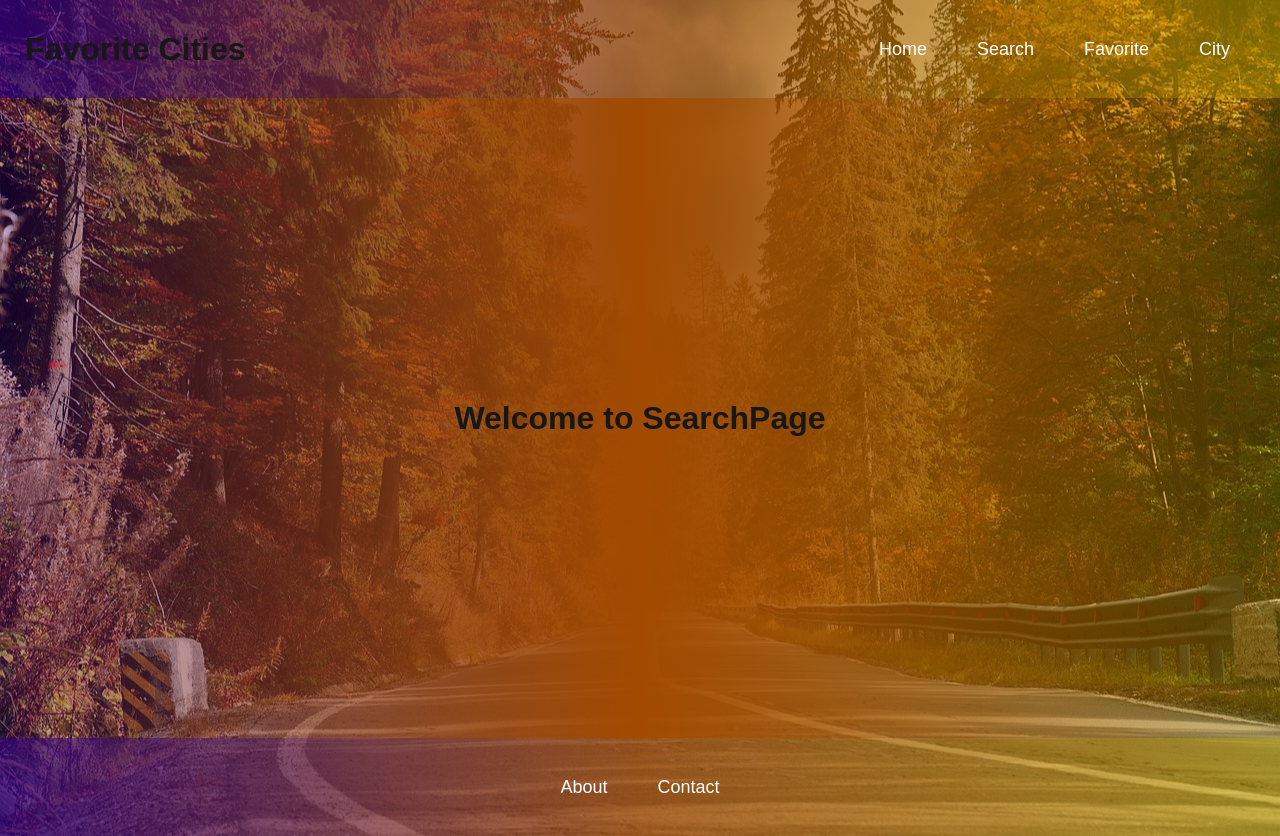
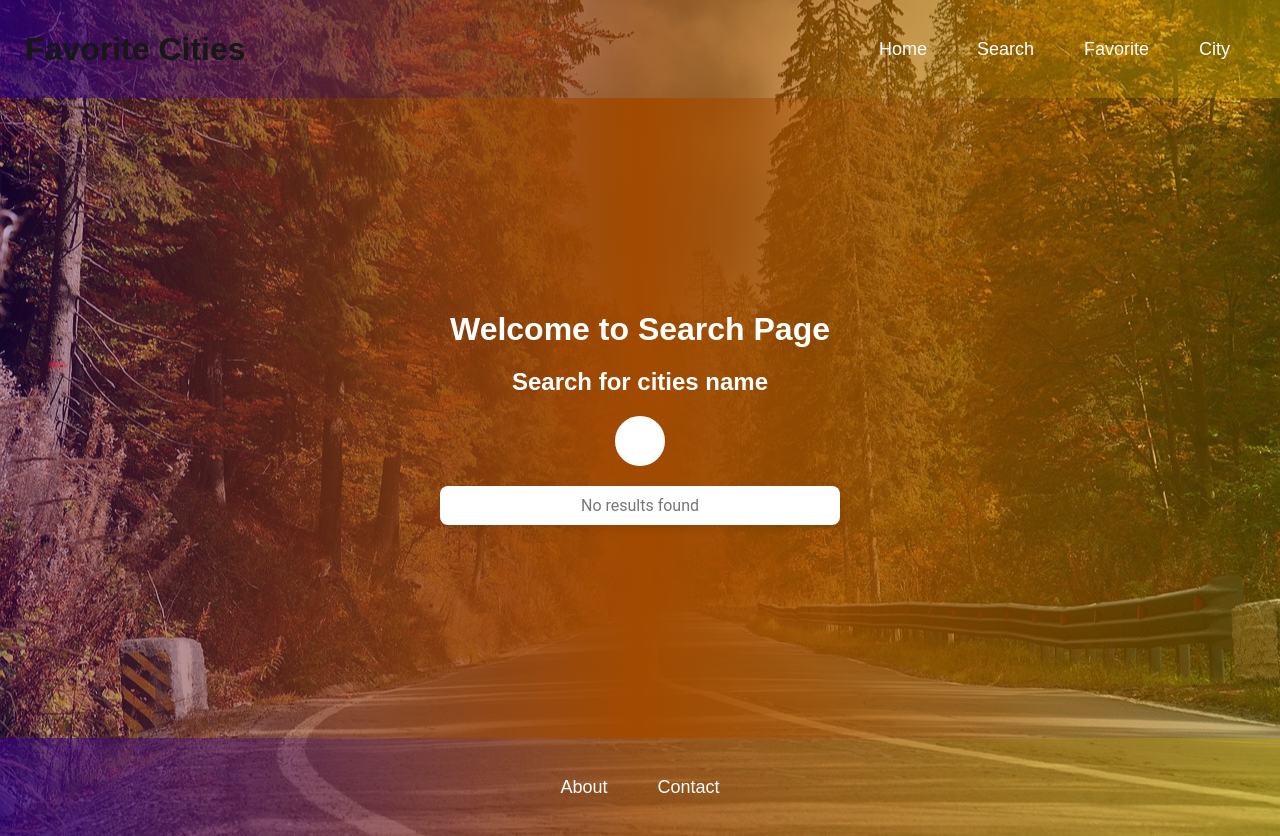
Before and after one commit to mirabelanegotei/FavoriteCities, a Next.js app: page /components/Search in a window 1280 px wide. Built offline with nearby package versions, Linux system fonts and the light colour scheme.

Commit message:
Implement search page with input field and results list

```diff
--- a/src/pages/components/Search.js
+++ b/src/pages/components/Search.js
@@ -3,8 +3,15 @@ import styles from "../../styles/Search.module.css";
 const Search = () =>{
     return (
         <div className={styles.container}>
-            <h1>Welcome to SearchPage</h1>
-        </div>
-    )
-}
+          <h1 className={styles.title}>Welcome to Search Page</h1>
+          <h2 className={styles.title}>Search for cities name</h2>
+          <form className={styles.form}>
+            <input className={styles.input} type="search" placeholder="Search here ..." />
+            <i className={`fas fa-search ${styles.icon}`} ></i>
+          </form>
+          <ul  className={styles.resultsList}>
+           <li className={styles.noResults}>No results found</li>
+          </ul>
+        </div>)}
+
 export default Search;
--- a/src/styles/Search.module.css
+++ b/src/styles/Search.module.css
@@ -9,3 +9,138 @@
     padding: 0;
     margin: 0;
 }
+
+.title {
+    color: white;
+    margin-bottom: 20px;
+}
+
+.form {
+    position: relative;
+    transition: all 1s;
+    width: 50px;
+    height: 50px;
+    background: white;
+    box-sizing: border-box;
+    border-radius: 25px;
+    border: 4px solid white;
+    padding: 5px;
+}
+
+.input {
+    position: absolute;
+    top: 0;
+    left: 0;
+    width: 100%;
+    height: 42.5px;
+    line-height: 30px;
+    outline: 0;
+    border: 0;
+    display: none;
+    font-size: 1em;
+    border-radius: 20px;
+    padding: 0 20px;
+    background: white;
+    color: black;
+}
+
+.icon {
+    box-sizing: border-box;
+    padding: 10px;
+    width: 42.5px;
+    height: 42.5px;
+    position: absolute;
+    top: 0;
+    right: 0;
+    border-radius: 50%;
+    /* color: #8c52ff;  */
+    color: black;
+    text-align: center;
+    font-size: 1.2em;
+    transition: all 1s;
+}
+
+.form:hover {
+    width: 300px;
+    cursor: pointer;
+}
+
+.form:hover .input {
+    display: block;
+}
+
+.form:hover .icon {
+    background: linear-gradient(to right, rgba(50, 0, 130, 0.311), rgb(162, 74, 0.311), rgba(200, 170, 0, 0.311));
+    color: white;
+}
+
+/* styles/Search.module.css */
+
+.resultsList {
+    margin-top: 20px;
+    list-style: none;
+    padding: 0;
+    width: 80%;
+    max-width: 400px;
+    background-color: white;
+    border-radius: 8px;
+    box-shadow: 0 4px 8px rgba(0, 0, 0, 0.1);
+    overflow: hidden;
+}
+
+.resultItem {
+    display: flex;
+    align-items: center;
+    justify-content: space-between;
+    padding: 10px;
+    font-family: 'Roboto', sans-serif;
+    color: #333;
+    border-bottom: 1px solid #ddd;
+    cursor: pointer;
+    transition: background-color 0.3s;
+}
+
+.resultItem:hover {
+    background-color: #f2f2f2;
+}
+
+.resultInfo {
+    display: block;
+    flex-direction: column;
+}
+.noResults {
+    padding: 10px;
+    font-family: 'Roboto', sans-serif;
+    color: #777;
+    text-align: center;
+}
+.btn {
+    background: linear-gradient(to right, rgba(50, 0, 130, 0.712), rgba(162, 73, 0, 0.822), rgba(200, 170, 0, 0.76));
+    color: white;
+    font-weight: bold;
+    border: none;
+    width: 100px;
+    height: 40px;
+    border-radius: 20px;
+    cursor: pointer;
+    transition: background-color 0.3s, transform 0.2s ease;
+    font-family: 'Roboto', sans-serif;
+    font-size: 0.9em;
+    display: flex;
+    align-items: center;
+    justify-content: center;
+    box-shadow: 0 4px 6px rgba(0, 0, 0, 0.1);
+    margin-left: 20px;
+}
+
+.btn:hover {
+    background: linear-gradient(to right, rgba(50, 0, 130, 0.712), rgba(162, 73, 0, 0.822), rgba(200, 170, 0, 0.76));
+    transform: translateY(-2px);
+    box-shadow: 0 6px 10px rgba(0, 0, 0, 0.15);
+}
+
+.btn:active {
+    background: #6538a8;
+    transform: translateY(1px);
+    box-shadow: 0 4px 6px rgba(0, 0, 0, 0.1);
+}
```
